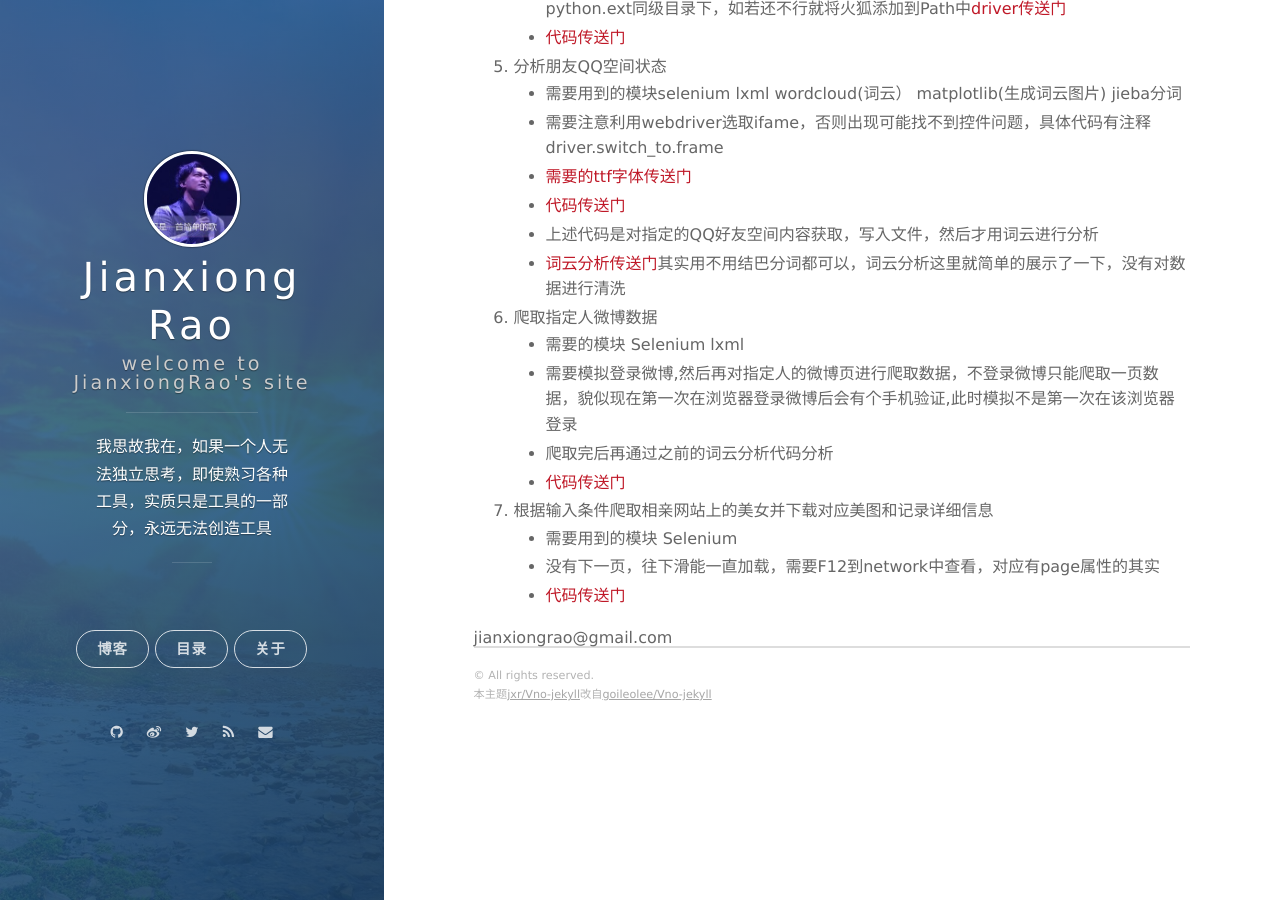
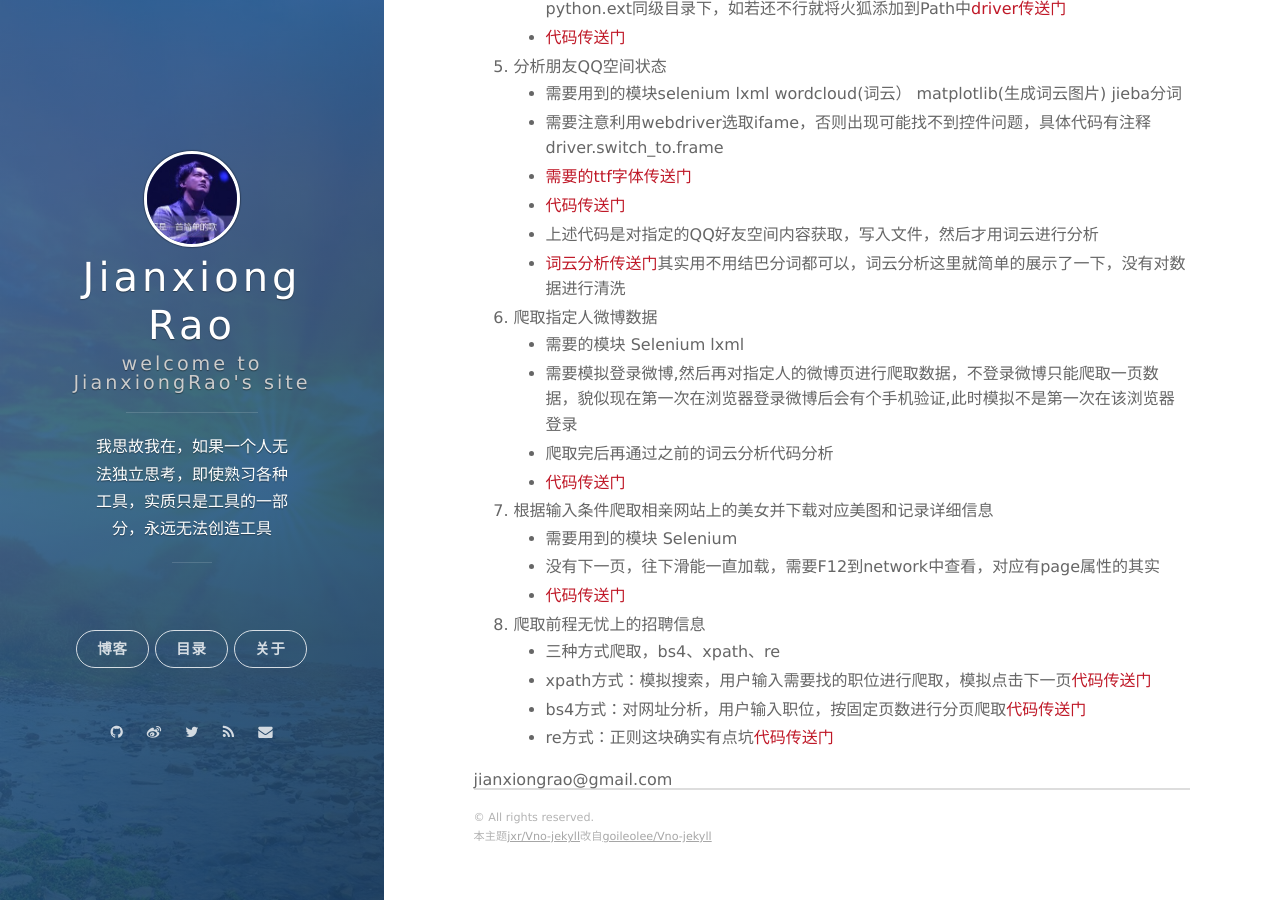
Before and after one commit to raojianxiong/raojianxiong.github.io, a Jekyll site: the page built from _posts/2018-3-6-Python3.6爬虫总结.md, in a window 1280 px wide and 900 px high, scrolled down 1031 px. Built offline with Jekyll 4.4.1, drawn with Linux system fonts in a browser that asks for light colours; nearby versions of some CDN libraries; comment, search, counter and statistics services are not loaded; some of the changed text lies outside the part shown.

Commit message:
update crawler

```diff
--- a/_posts/2018-3-6-Python3.6爬虫总结.md
+++ b/_posts/2018-3-6-Python3.6爬虫总结.md
@@ -1,6 +1,6 @@
 ---
 layout: post
-title:  "Python 3.6 基础爬虫 微博 知乎 图片等"
+title:  "Python 3.6 基础爬虫 微博 知乎 图片 爬取前程无忧招聘信息等"
 category: Python
 date:   2018-03-06 18:40:20
 categories: Python
@@ -62,3 +62,9 @@ categories: Python
 	* 需要用到的模块 Selenium
 	* 没有下一页，往下滑能一直加载，需要F12到network中查看，对应有page属性的其实
 	* [代码传送门](https://github.com/raojianxiong/Python36/blob/master/sister_picture.py)
+
+8. 爬取前程无忧上的招聘信息
+	* 三种方式爬取，bs4、xpath、re
+	* xpath方式：模拟搜索，用户输入需要找的职位进行爬取，模拟点击下一页[代码传送门](https://github.com/raojianxiong/Python36/blob/master/51job_xpath.py)
+	* bs4方式：对网址分析，用户输入职位，按固定页数进行分页爬取[代码传送门](https://github.com/raojianxiong/Python36/blob/master/51_job_bs.py)
+	* re方式：正则这块确实有点坑[代码传送门](https://github.com/raojianxiong/Python36/blob/master/51_job.re.py)
```
